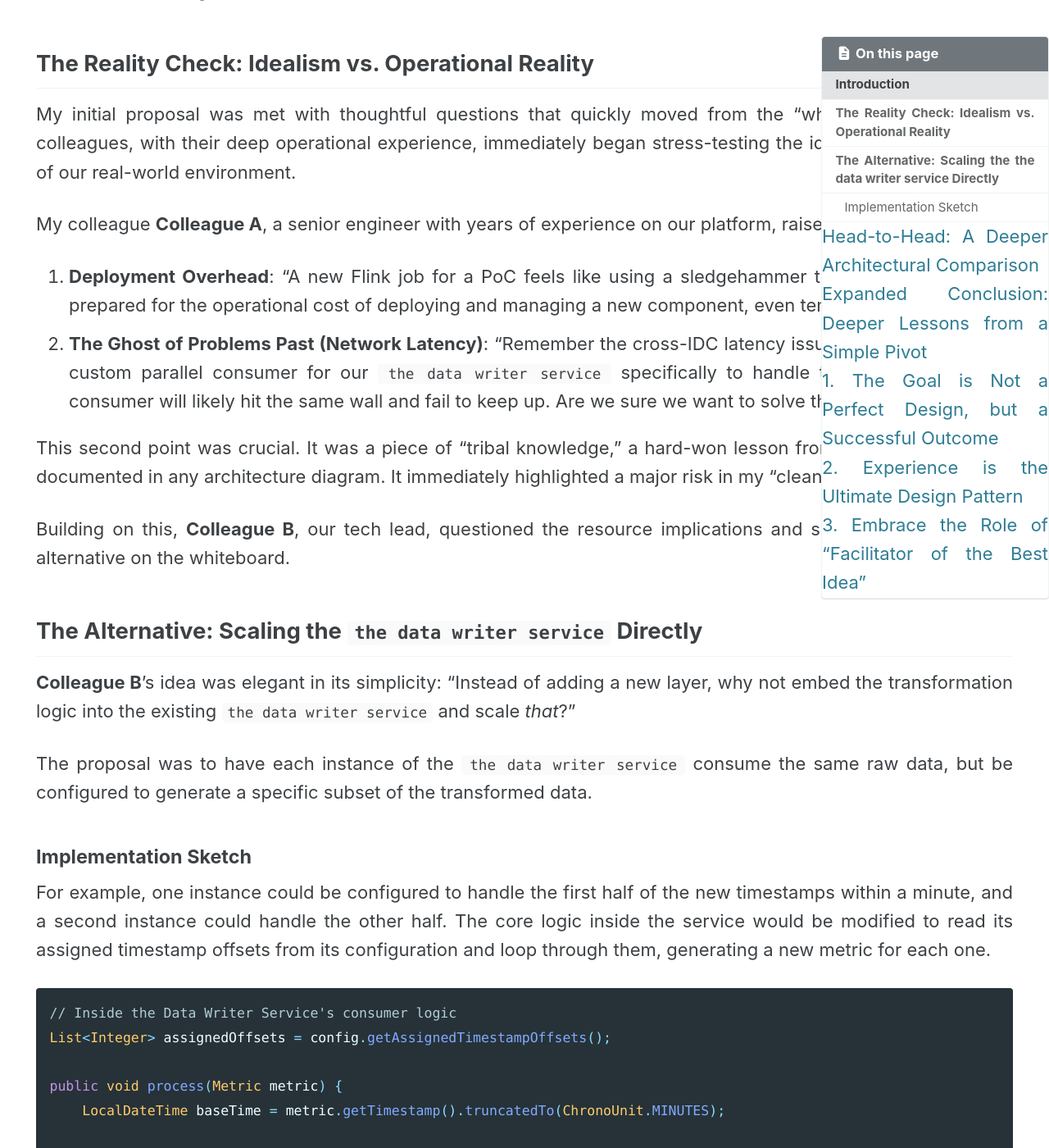
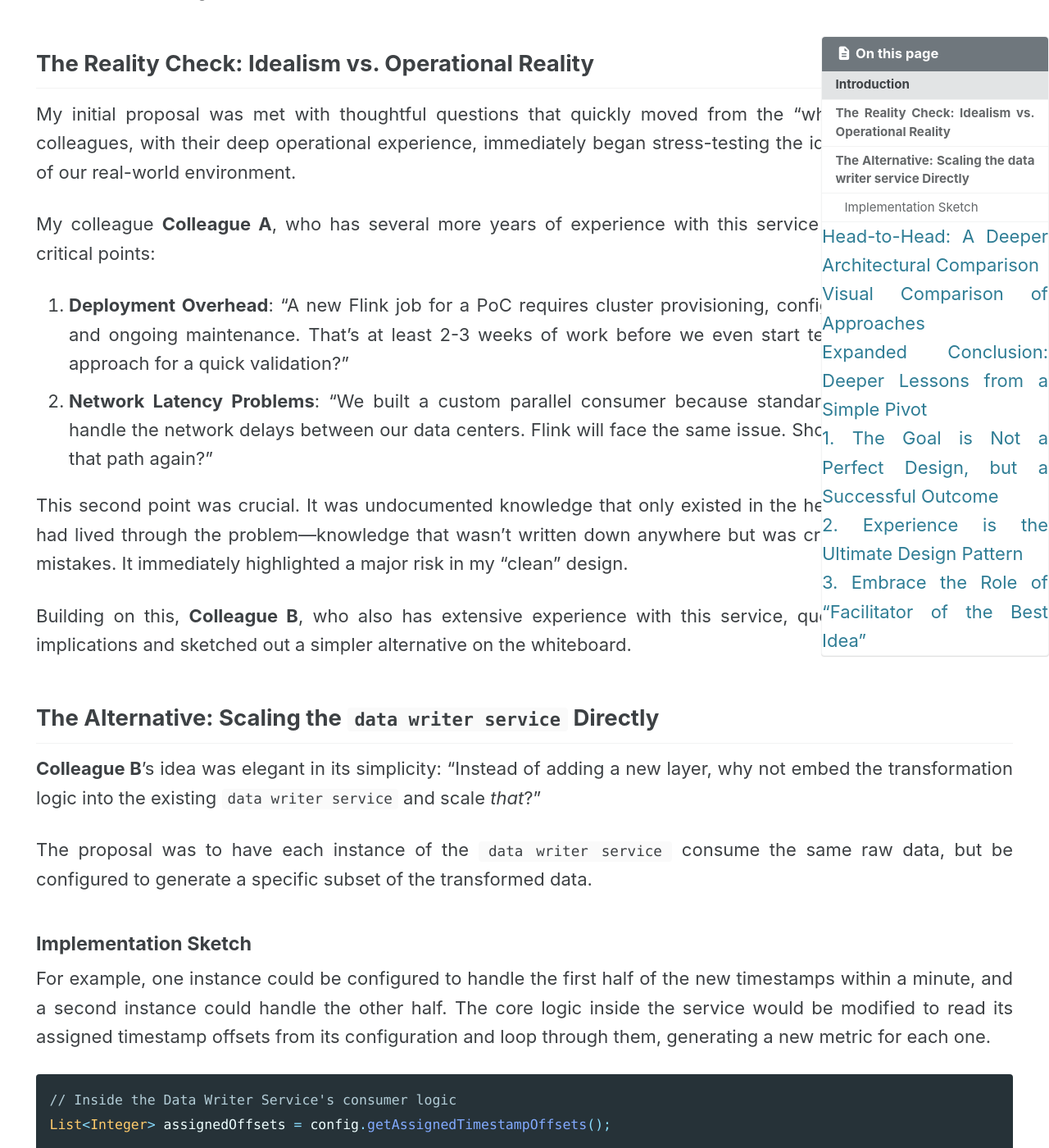
Before and after one commit to 2nanoori/2nanoori.github.io, a Jekyll site: the page built from _posts/2025-08-27-scaling-timeseries-data-processing-mx-n-strategy-part2.md, in a window 1280 px wide and 1400 px high, scrolled down 686 px. Shown: the whole window at 82% size. Built offline with Jekyll 4.4.1, drawn with Linux system fonts in a browser that asks for light colours; cached includes are drawn as plain includes; comment, search, counter and statistics services are not loaded; some of the changed text lies outside the part shown.

Commit message:
Enhance Part 2 blog post with improved clarity and visual elements
- Fix grammar issues (remove duplicate 'the' in service names)
- Improve abstract expressions with concrete explanations
- Add detailed explanations for technical terms
- Add Mermaid diagram for visual comparison of approaches
- Enhance overall readability and understanding
- Maintain security by generalizing company-specific information

```diff
--- a/_posts/2025-08-27-scaling-timeseries-data-processing-mx-n-strategy-part2.md
+++ b/_posts/2025-08-27-scaling-timeseries-data-processing-mx-n-strategy-part2.md
@@ -36,20 +36,20 @@
 
 My initial proposal was met with thoughtful questions that quickly moved from the "what" to the "how." My colleagues, with their deep operational experience, immediately began stress-testing the idea against the friction of our real-world environment.
 
-My colleague **Colleague A**, a senior engineer with years of experience on our platform, raised two critical points:
+My colleague **Colleague A**, who has several more years of experience with this service than I do, raised two critical points:
 
-1.  **Deployment Overhead**: "A new Flink job for a PoC feels like using a sledgehammer to crack a nut. Are we prepared for the operational cost of deploying and managing a new component, even temporarily?"
-2.  **The Ghost of Problems Past (Network Latency)**: "Remember the cross-IDC latency issues we had? We built a custom parallel consumer for our `the data writer service` specifically to handle that. A standard Flink consumer will likely hit the same wall and fail to keep up. Are we sure we want to solve that problem again?"
+1.  **Deployment Overhead**: "A new Flink job for a PoC requires cluster provisioning, configuration management, and ongoing maintenance. That's at least 2-3 weeks of work before we even start testing. Is this the right approach for a quick validation?"
+2.  **Network Latency Problems**: "We built a custom parallel consumer because standard consumers couldn't handle the network delays between our data centers. Flink will face the same issue. Should we really go down that path again?"
 
-This second point was crucial. It was a piece of "tribal knowledge," a hard-won lesson from the past that wasn't documented in any architecture diagram. It immediately highlighted a major risk in my "clean" design.
+This second point was crucial. It was undocumented knowledge that only existed in the heads of engineers who had lived through the problem—knowledge that wasn't written down anywhere but was critical for avoiding past mistakes. It immediately highlighted a major risk in my "clean" design.
 
-Building on this, **Colleague B**, our tech lead, questioned the resource implications and sketched out a simpler alternative on the whiteboard.
+Building on this, **Colleague B**, who also has extensive experience with this service, questioned the resource implications and sketched out a simpler alternative on the whiteboard.
 
-## The Alternative: Scaling the `the data writer service` Directly
+## The Alternative: Scaling the `data writer service` Directly
 
-**Colleague B**'s idea was elegant in its simplicity: "Instead of adding a new layer, why not embed the transformation logic into the existing `the data writer service` and scale *that*?"
+**Colleague B**'s idea was elegant in its simplicity: "Instead of adding a new layer, why not embed the transformation logic into the existing `data writer service` and scale *that*?"
 
-The proposal was to have each instance of the `the data writer service` consume the same raw data, but be configured to generate a specific subset of the transformed data.
+The proposal was to have each instance of the `data writer service` consume the same raw data, but be configured to generate a specific subset of the transformed data.
 
 #### Implementation Sketch
 
@@ -90,6 +90,48 @@
 
 For the PoC, the choice was obvious. The Direct Writer Scaling approach was faster, safer, and more resource-efficient. We acknowledged the trade-off: we were sacrificing a degree of architectural "purity" for a massive gain in pragmatism. For the limited scope of the PoC, this was the right call.
 
+#### Visual Comparison of Approaches
+
+<div class="mermaid">
+graph TB
+    subgraph "Flink Approach (Complex)"
+        A1[Source Topic] --> B1[Flink Cluster 1]
+        A1 --> B2[Flink Cluster 2]
+        A1 --> B3[Flink Cluster N]
+        B1 --> C1[Target Topic]
+        B2 --> C1
+        B3 --> C1
+        C1 --> D1[TSDB Writer]
+        D1 --> E1[VictoriaMetrics]
+
+        style A1 fill:#ffcccc
+        style C1 fill:#ffcccc
+        style B1 fill:#ffcc99
+        style B2 fill:#ffcc99
+        style B3 fill:#ffcc99
+    end
+
+    subgraph "Direct Writer Scaling (Simple)"
+        A2[Source Topic] --> D2[Writer Instance 1<br/>00s, 10s, 20s]
+        A2 --> D3[Writer Instance 2<br/>30s, 40s, 50s]
+        D2 --> E2[VictoriaMetrics]
+        D3 --> E2
+
+        style A2 fill:#ccffcc
+        style D2 fill:#ccffcc
+        style D3 fill:#ccffcc
+        style E2 fill:#ccffcc
+    end
+
+    subgraph "Key Differences"
+        F1["Flink: 2 Topics, N+1 Consumers<br/>Complex, Resource-Heavy"]
+        F2["Direct: 1 Topic, 2 Consumers<br/>Simple, Resource-Efficient"]
+
+        style F1 fill:#ffcccc
+        style F2 fill:#ccffcc
+    end
+</div>
+
 ## Expanded Conclusion: Deeper Lessons from a Simple Pivot
 
 This experience was more than just a technical decision; it was a profound lesson in the sociology and philosophy of software engineering. The initial feeling of "my design was rejected" quickly gave way to a deeper appreciation for the collaborative process.
@@ -98,7 +140,7 @@
 My initial design was clean, scalable, and followed best practices. It was, in a vacuum, a "good" design. But the goal of the PoC wasn't to build a perfect system; it was to **quickly and safely validate a hypothesis about our TSDB's limits.** The team's feedback didn't invalidate my design; it re-centered the discussion on the *actual goal*. The simpler approach was "better" because it served the project's immediate goal more effectively.
 
 #### 2. Experience is the Ultimate Design Pattern
-The most critical piece of information in the room—the cross-IDC latency issue—wasn't on a wiki or in a design doc. It was in the heads of the engineers who had lived through it. This "tacit knowledge" is an organization's most valuable, and often most under-utilized, asset. A design process that doesn't actively seek to surface this knowledge is doomed to repeat past mistakes. My proposal, by being concrete, acted as a catalyst that unlocked this crucial experience from my colleagues.
+The most critical piece of information in the room—the network latency issues between our data centers (IDCs)—wasn't on a wiki or in a design doc. It was in the heads of the engineers who had lived through it. This "tacit knowledge" (knowledge that exists in people's heads but isn't written down) is an organization's most valuable, and often most under-utilized, asset. A design process that doesn't actively seek to surface this knowledge is doomed to repeat past mistakes. My proposal, by being concrete, acted as a catalyst that unlocked this crucial experience from my colleagues.
 
 #### 3. Embrace the Role of "Facilitator of the Best Idea"
 As engineers, it's easy to become attached to our own ideas. But true seniority lies not in having the best idea yourself, but in ensuring the best idea wins, regardless of its origin. By presenting a well-researched initial proposal, I created a high-quality starting point. By listening to the feedback and championing the simpler alternative, I transitioned from "owner of an idea" to "facilitator of the team's best solution." This shift in mindset is a critical step in an engineer's growth.
```
